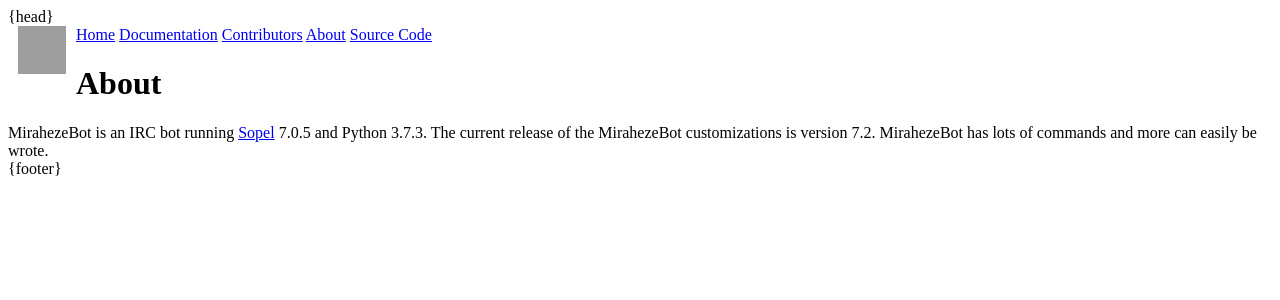
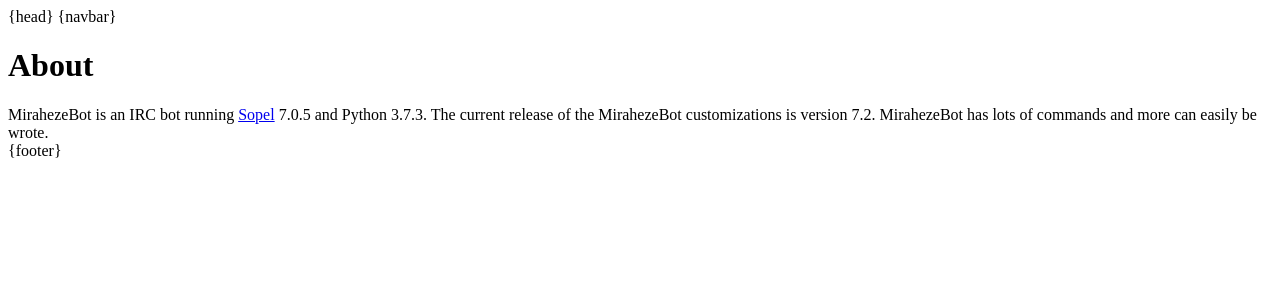
Before and after one commit to Universal-Omega/mirahezebots.org, a Python web app: template templates/about.html in a window 1280 px wide. Shown: the top 300 px of the page. Run offline with Jinja, Linux system fonts and the light colour scheme; the template is opened without the code that fills it, so the values that code supplies are empty; grey boxes are pictures that could not be loaded.

Commit message:
Update about.html

```diff
--- a/templates/about.html
+++ b/templates/about.html
@@ -2,16 +2,7 @@
 <html lang="en">
     {head}
     <body>
-        <div class="topnav" id="nav">
-            <img src="logo.png" alt="MirahezeBot Logo" width="48" height="48" style="float:left;vertical-align:middle;margin:0px 10px">
-            <a href="index.html">Home</a>
-            <a href="documentation.html">Documentation</a>
-            <a href="contribs.html">Contributors</a>
-            <a class="active" href="about.html">About</a>
-            <a href="https://bots.miraheze.org/wiki/Source_Code">Source Code</a>
-            <a href="javascript:void(0);" class="icon" onclick="myFunction()">
-            <em class="fa fa-bars"></em></a>
-        </div>
+        {navbar}
         <div class="content">
             <h1>About</h1>
             MirahezeBot is an IRC bot running <a href="https://sopel.chat">Sopel</a> 7.0.5 and Python 3.7.3. The current release of the MirahezeBot customizations is version 7.2. MirahezeBot has lots of commands and more can easily be wrote.
```
